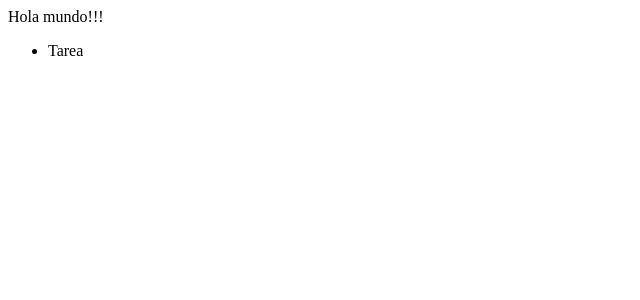
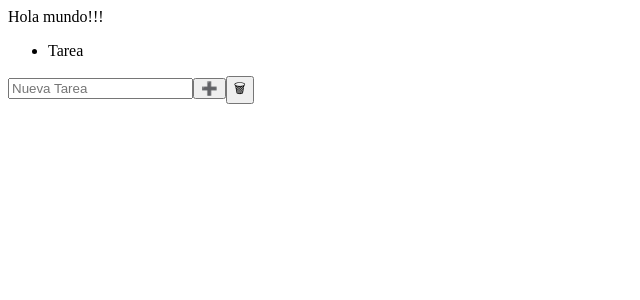
Before and after one commit to Michellopez16/001_introreact, a React (Create React App) app: page / in a window 1280 px wide. Shown: the top 300 px of the page, without its empty margins (0-640 px from the left). Built offline with nearby package versions, Linux system fonts and the light colour scheme.

Commit message:
Genere mi primer estado y añadi dos botones

```diff
--- a/src/App.jsx
+++ b/src/App.jsx
@@ -1,15 +1,30 @@
-import React from "react";
+import React, {useState} from "react";
 import TodoList from "./components/TodoList"
 
+//useState nos permite que nuestros componentes tengan estado
+//El estado es una propiedad que hace que cada cambio del estado
+// renderiza de nuevo el componente
+// hacemos un destructuring con el nombre del estado llamado todos
+// y el que modifica como setTodos
 export function App() {
- return (
+ const [todos,setTodos] = useState([
+    {id: 1,task: 'Tarea 1',completed: false}])
+
+return (
 <>
     <div>Hola mundo!!!</div>
-    <TodoList todos={[{
-        id: 1,
-        task: 'Tarea 1',
-        completed: false
-    }]}/>
+    <TodoList todos={todos}/>
+    <input type="text" placeholder="Nueva Tarea"/>
+    <button>➕</button>
+    <button>🗑</button>
 </>
  )
+ // Jsx solo se puede enviar un elemento antes se englobaba en un div
+ // y generaba problemas react saco algo que se le llama fracment
+ // 1.- <> </> version reducida
+ // 2.- <React.Fragment> <React.Fragment>
+ // 3.- import React, {Fragment, useState} from "react";
+
+ // https://es.piliapp.com/emoji/list/
+ // para añadir emojis
 }
```
Also changed, not shown: src/components/TodoItem.jsx (+4 -3 lines).
